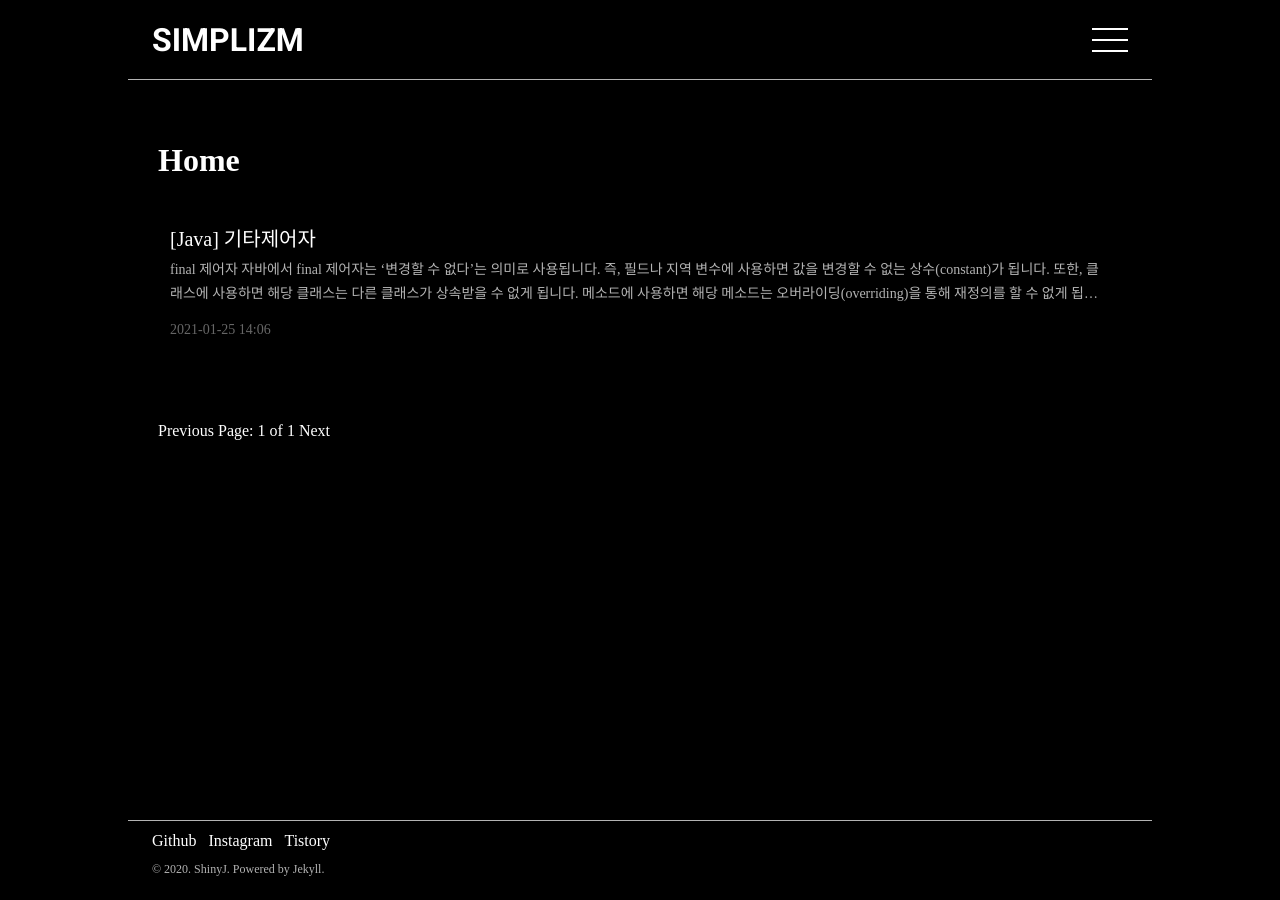
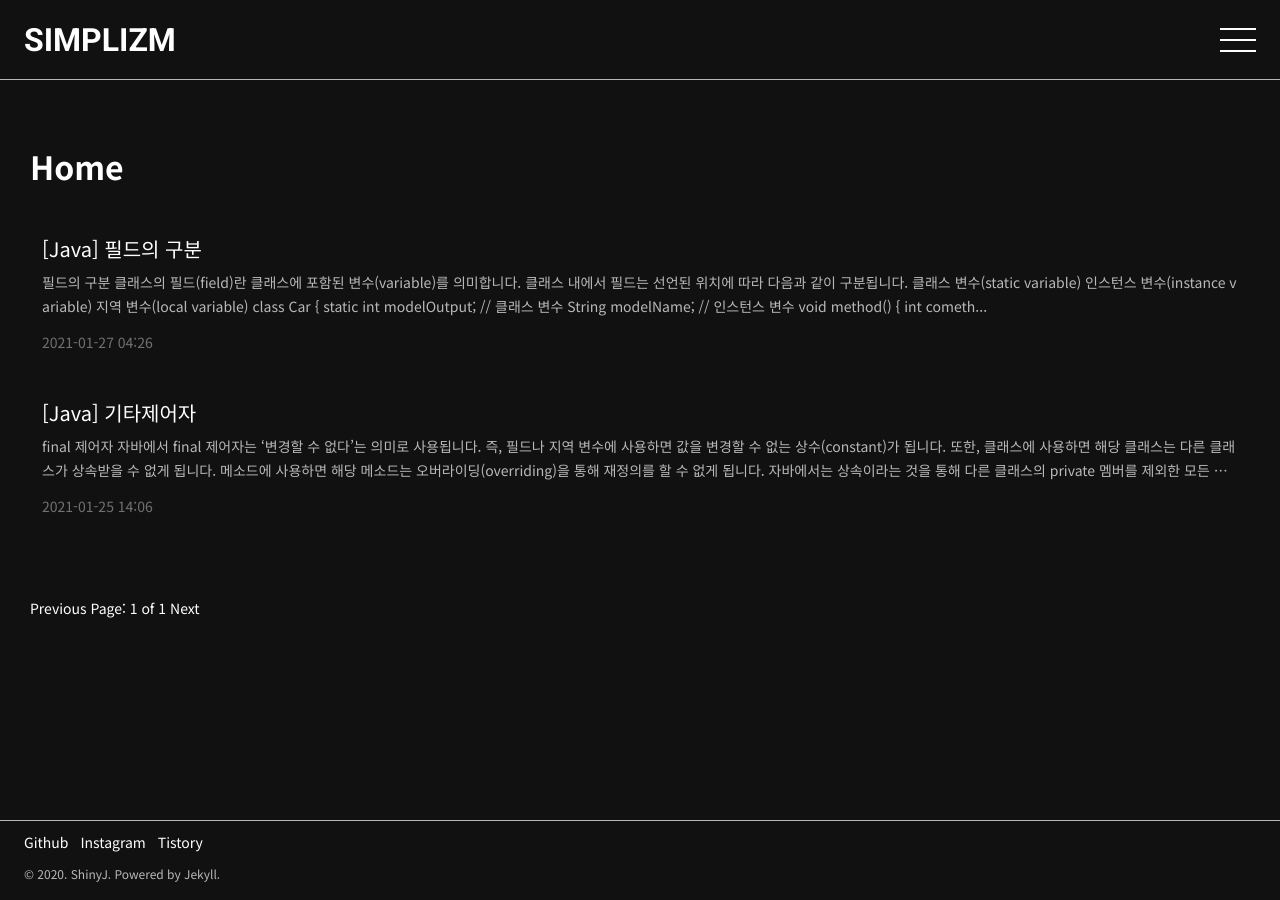
Before and after one commit to shinyj1991/shinyj1991.github.io, a Jekyll site: the page built from index.html, in a window 1280 px wide. Built offline with Jekyll 4.4.1, drawn with Linux system fonts in a browser that asks for light colours; the list of posts is cut into pages by our own code.

Commit message:
java 필드의 구분

````diff
--- a/_config.yml
+++ b/_config.yml
@@ -45,7 +45,7 @@ plugins:
   - jekyll-toc
   - jekyll-paginate
 
-permalink: /:categories/:year:month:day-:title:output_ext
+permalink: /post/:title
 
 jekyll-archives:
   enabled: [category]
--- a/_layouts/default.html
+++ b/_layouts/default.html
@@ -64,9 +64,9 @@ layout: compress
 
       <footer id="footer">
         <ul class="sns">
-          <li><a href="#self">Github</a></li>
-          <li><a href="#self">Instagram</a></li>
-          <li><a href="#self">Tistory</a></li>
+          <li><a href="https://github.com/shinyj1991" target="_blank">Github</a></li>
+          <li><a href="https://www.instagram.com/shinyj_/" target="_blank">Instagram</a></li>
+          <li><a href="https://simplizm.tistory.com/" target="_blank">Tistory</a></li>
         </ul>
         <p class="copyright">&copy; 2020. ShinyJ. Powered by Jekyll.</p>
       </footer>
--- /dev/null
+++ b/_posts/2021-01-27-2.md
@@ -0,0 +1,196 @@
+---
+layout: post
+title: "[Java] 필드의 구분"
+author: ShinyJ
+date: 2021-01-27 12:26:26 +0800
+categories: [Java]
+toc: true
+---
+
+## 필드의 구분
+---
+
+클래스의 필드(field)란 클래스에 포함된 변수(variable)를 의미합니다.<br>
+클래스 내에서 필드는 선언된 위치에 따라 다음과 같이 구분됩니다.
+
+1. 클래스 변수(static variable)
+2. 인스턴스 변수(instance variable)
+3. 지역 변수(local variable)
+
+```java
+class Car {
+    static int modelOutput; // 클래스 변수
+    String modelName; // 인스턴스 변수
+
+    void method() {
+        int comething = 10; // 지역 변수
+    }
+}
+```
+
+클래스 변수와 인스턴스 변수는 초기화를 하지 않아도 변수의 타입에 맞게 자동으로 초기화됩니다.<br>
+하지만 지역 변수는 사용하기 전에 초기화하지 않으면, 자바 컴파일러가 오류를 발생시킵니다.
+
+자바에서 클래스 변수와 인스턴스 변수의 초깃값은 다음과 같습니다.
+
+<table>
+    <thead>
+        <tr>
+            <th>변수의 타입</th>
+            <th>초깃값</th>
+        </tr>
+    </thead>
+    <tbody>
+        <tr>
+            <td>char</td>
+            <td>'\u0000'</td>
+        </tr>
+        <tr>
+            <td>byte, short, int</td>
+            <td>0</td>
+        </tr>
+        <tr>
+            <td>long</td>
+            <td>0L</td>
+        </tr>
+        <tr>
+            <td>float</td>
+            <td>0.0F</td>
+        </tr>
+        <tr>
+            <td>double</td>
+            <td>0.0 또는 0.0D</td>
+        </tr>
+        <tr>
+            <td>boolean</td>
+            <td>false</td>
+        </tr>
+        <tr>
+            <td>배열, 인스턴스 등</td>
+            <td>null</td>
+        </tr>
+    </tbody>
+</table>
+
+<br><br><br>
+
+## 클래스 변수와 인스턴스 변수
+---
+
+클래스 영역에 위치한 변수 중에서 static 키워드를 가지는 변수를 클래스 변수(static variable)라고 합니다.<br>
+그리고 클래스 영역에 위치한 변수 중 static 키워드를 가지지 않는 변수는 인스턴스 변수(instance variable)라고 합니다.<br>
+또한, 메소드나 생성자, 초기화 블록 내에 위치한 변수를 지역 변수(local variable)라고 합니다.
+
+이렇게 선언된 위치에 따라 구분되는 변수는 생성 및 소멸 시기, 저장되는 메모리 공간과 사용 방법까지도 서로 다릅니다.
+
+<table>
+    <thead>
+        <tr>
+            <th>변수</th>
+            <th>생성 시기</th>
+            <th>소멸 시기</th>
+            <th>저장 메모리</th>
+            <th>사용 방벙</th>
+        </tr>
+    </thead>
+    <tbody>
+        <tr>
+            <td>클래스 변수</td>
+            <td>클래스 메모리에 올라갈 때</td>
+            <td>프로그램이 종료될 때</td>
+            <td>메소드 영역</td>
+            <td>클래스이름.변수이름</td>
+        </tr>
+        <tr>
+            <td>인스턴스 변수</td>
+            <td>인스턴스가 생성될 때</td>
+            <td>인스턴스가 소멸할 때</td>
+            <td>힙 영역</td>
+            <td>인스턴스이름.변수이름</td>
+        </tr>
+        <tr>
+            <td>지역 변수</td>
+            <td>블록 내에서 변수의 선언문이 실행될 때</td>
+            <td>블록을 벗어날 때</td>
+            <td>스택 영역</td>
+            <td>변수이름</td>
+        </tr>
+    </tbody>
+</table>
+
+클래스 변수는 인스턴스를 생성하지 않고도 바로 사용할 수 있습니다.<br>
+따라서 이러한 클래스 변수를 공유 변수(shared variable)라고도 합니다.
+
+이러한 클래스 변수는 해당 클래스의 모든 인스턴스가 공유해야 하는 값을 유지하기 위해 사용됩니다.<br>
+반면에 인스턴스 변수는 인스턴스마다 가져야 하는 고유한 값을 유지하기 위해 사용됩니다.
+
+다음 예제는 클래스에 여러 가지 종류의 변수를 생성하고 참조하는 예제입니다.
+
+```java
+class Field {
+    static int classVar = 10; // 클래스 변수 선언
+    int instanceVar = 20; // 인스턴스 변수 선언
+}
+
+public class Member01 {
+    public static void main(String[] args) {
+        // 지역 변수 선언
+        int var = 30;
+        System.out.println(var + "\n");
+
+        // 인스턴스 생성
+        Field myField1 = new Field();
+        Field myField2 = new Filed();
+
+        // 클래스 변수 참조
+        System.out.println(Field.classVar);
+        System.out.println(myField1.classVar);
+        System.out.println(myField2.classVar + "\n");
+
+        // 클래스 변수의 값을 변경
+        myField1.classVar = 100;
+
+        // 클래스 변수 참조
+        System.out.println(Field.classVar);
+        System.out.println(myField1.classVar);
+        System.out.println(myField2.classVar + "\n");
+
+        // 인스턴스 변수 참조
+        System.out.println(myField1.instanceVar);
+        System.out.println(myField2.instanceVar + "\n");
+
+        myField1.instanceVar = 200;
+
+        // 인스턴스 변수 참조
+        System.out.println(myField1.instanceVar);
+        System.out.println(myField2.instanceVar);
+    }
+}
+```
+
+```
+실행결과
+30
+
+10
+10
+10
+
+100
+100
+100
+
+20
+20
+
+200
+20
+```
+
+위의 예제를 통해 클래스 변수는 생성된 모든 인스턴스가 같은 값을 공유하는 것을 확인할 수 있습니다.<br>
+하지만 인스턴스 변수는 각 인스턴스마다 고유한 값을 가지는 것을 확인할 수 있습니다.
+
+
+<br>
+
+출처 : <http://www.tcpschool.com/java/java_member_field>{:target="_blank"}
--- a/assets/css/style.scss
+++ b/assets/css/style.scss
@@ -70,9 +70,9 @@ img {border: none;}
 
 @include inputTypeButton {border: none; background: none; border-radius: 0; cursor: pointer; -webkit-appearance: none; appearance: none;}
 
-body {background: #000000; color: #ffffff;}
+body {background: #111111; color: #ffffff; font-family: 'Noto Sans KR', sans-serif; font-weight: 400; font-size: 14px; line-height: 1.5;}
 
-#wrap {max-width: 1024px; min-height: 100vh; padding: 80px 0; margin: 0 auto; position: relative;
+#wrap {width: 1280px; min-height: 100vh; padding: 80px 0; margin: 0 auto; position: relative;
   &.open-gnb .btn-menu-toggle {
     &:before {top: 11px; transform: rotate(45deg);}
     span {opacity: 0;}
@@ -83,8 +83,8 @@ body {background: #000000; color: #ffffff;}
 
 #header {position: absolute; top: 0; left: 0; width: 100%; height: 80px;
   &:before {display: block; content: ''; position: absolute; right: 0; bottom: 0; left: 0; height: 1px; background: rgba(255, 255, 255, 0.7);}
-  .logo {position: absolute; top: 21px; left: 24px;
-    a {display: block; font-family: Roboto; font-weight: 700; font-size: 32px;}
+  .logo {position: absolute; top: 16px; left: 24px;
+    a {display: block; font-family: 'Roboto'; font-weight: 700; font-size: 32px;}
   }
   .btn-menu-toggle {position: absolute; top: 28px; right: 24px; width: 36px; height: 24px; z-index: 101;
     &:before {display: block; content: ''; position: absolute; top: 0; left: 0; width: 100%; height: 2px; background: #ffffff; transition: all 300ms;}
@@ -92,14 +92,14 @@ body {background: #000000; color: #ffffff;}
     &:after {display: block; content: ''; position: absolute; top: 22px; left: 0; width: 100%; height: 2px; background: #ffffff; transition: all 300ms;}
   }
   .gnb {overflow-x: hidden; overflow-y: auto; position: fixed; top: 0; left: 0; width: 100vw; height: 0; background: rgba(0, 0, 0, 0.7); z-index: 100; opacity: 0;
-    > ul {max-width: 1024px; min-height: 100vh; padding: 100px 30px; margin: 0 auto; text-align: right;
+    > ul {max-width: 1280px; min-height: 100vh; padding: 100px 30px; margin: 0 auto; text-align: right;
       > li {
         &:not(:first-child) {margin-top: 36px;}
-        > a {display: inline-block; font-family: Roboto; font-weight: 700; font-size: 32px;}
+        > a {display: inline-block; font-family: 'Roboto'; font-weight: 700; font-size: 32px;}
         > ul {margin-top: 12px;
           > li {
             &:not(:first-child) {margin-top: 12px;}
-            > a {display: inline-block; font-family: Roboto; font-weight: 400; font-size: 16px; opacity: 0.8;}
+            > a {display: inline-block; font-family: 'Roboto'; font-weight: 400; font-size: 16px; opacity: 0.8;}
           }
         }
       }
@@ -112,7 +112,7 @@ body {background: #000000; color: #ffffff;}
   .sns {overflow: hidden;
     li {float: left;
       &:not(:first-child) {margin-left: 12px;}
-      a {display: block;}
+      a {display: block; font-size: 14px;}
     }
   }
   .copyright {margin-top: 12px; font-size: 12px; opacity: 0.7;}
@@ -143,8 +143,8 @@ body {background: #000000; color: #ffffff;}
     .toc-outer {position: sticky; top: 0; max-height: 100vh; overflow-y: auto; scrollbar-width: none;
       ul {padding-left: 12px;
         li {margin-top: 12px;
-          a {opacity: 0.7;
-            &.active {font-weight: 700; opacity: 1;}
+          a {opacity: 0.7; font-weight: 300; font-size: 14px; word-break: keep-all; transition: all 100ms;
+            &.active {font-weight: 500; font-size: 16px; opacity: 1;}
           }
         }
       }
@@ -152,7 +152,7 @@ body {background: #000000; color: #ffffff;}
       &::-webkit-scrollbar {display: none;}
     }
   }
-  .post-content {flex: 1 1 auto; word-break: break-all;
+  .post-content {flex: 1 1 auto; word-break: break-all; margin-left: 24px;
     .post-head {margin-bottom: 1rem;
       h1 {font-weight: 700; font-size: 1.8rem;}
     }
@@ -164,14 +164,13 @@ body {background: #000000; color: #ffffff;}
       h4 {font-size: 1.15rem;}
       h5 {font-size: 1.1rem;}
       h6 {font-size: 1rem;}
-      p {color: rgba(255, 255, 255, 0.9);}
 
-      h2, h3, h4, h5, h6 {font-weight: 400; padding-top: 1rem;}
+      h2, h3, h4, h5, h6 {font-weight: 500; padding-top: 1rem;}
 
       >h2, >h3, >h4, >h5, >h6, >p, >ul, >ol, >table,
       >.highlighter-rouge {margin-bottom: 1rem;}
 
-      .highlighter-rouge {font-family: Consolas, Noto Sans KR;}
+      .highlighter-rouge {font-family: Consolas, 'Noto Sans KR', sans-serif;}
 
       a {text-decoration: underline; color: #e6db74;}
 
@@ -191,12 +190,12 @@ body {background: #000000; color: #ffffff;}
 
       ul {margin-left: 1rem;
         li {list-style: circle;
-          &:not(:first-child) {margin-top: 0.5rem;}
+          &:not(:first-child) {margin-top: 0.2rem;}
         }
       }
       ol {margin-left: 1rem;
         li {list-style: decimal;
-          &:not(:first-child) {margin-top: 0.5rem;}
+          &:not(:first-child) {margin-top: 0.2rem;}
         }
       }
 
````
Also changed, not shown: _layouts/post.html (+7 -2 lines), _posts/2021-01-25-1.md (+9 -8 lines).
